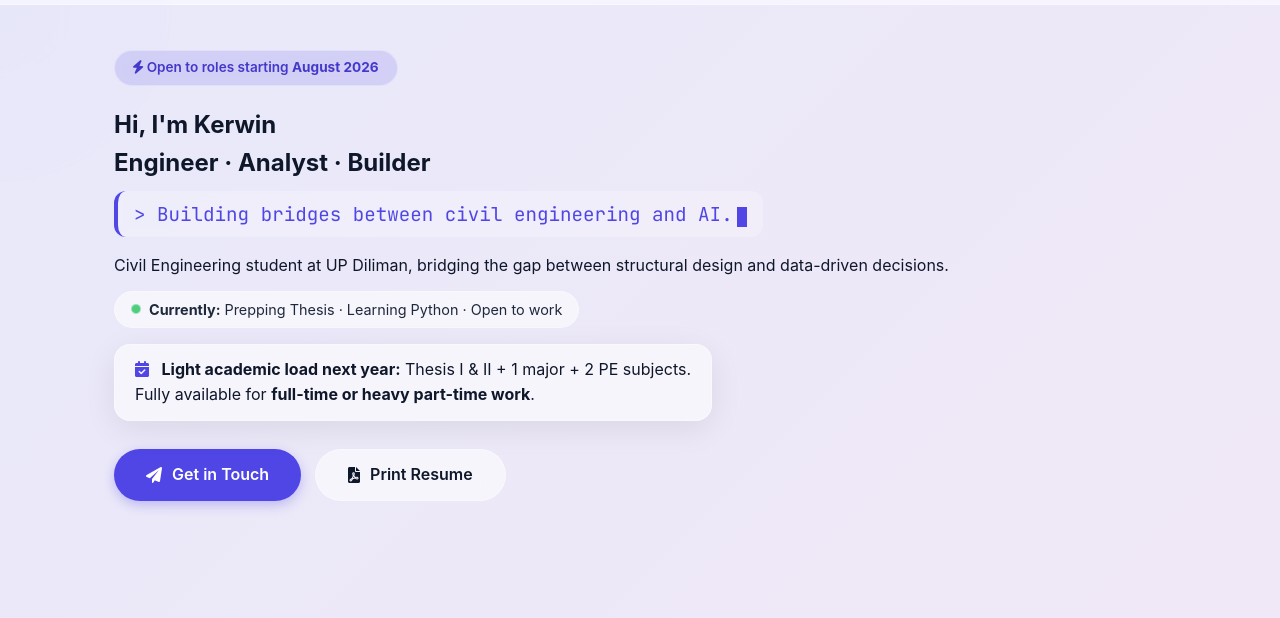
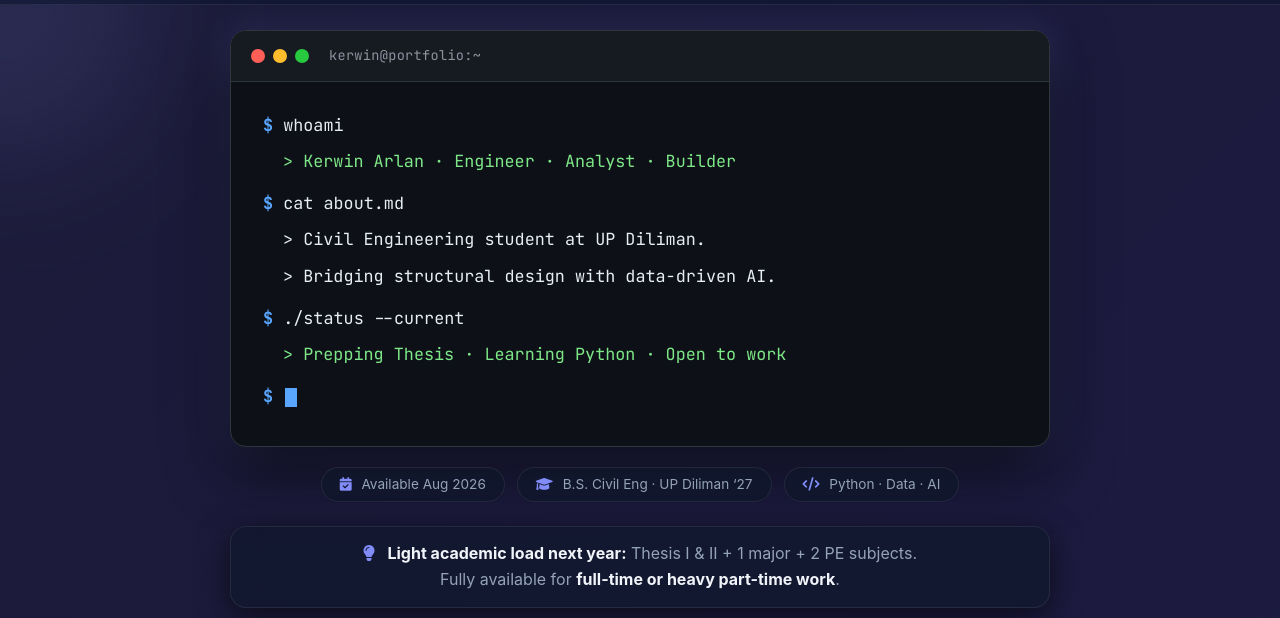
Before and after one commit to kerwinarlan/personal_website, a plain HTML site: page index.html in a window 1280 px wide. Shown: the part 60-678 px from the top of the page. Drawn offline with Linux system fonts and the light colour scheme.

Commit message:
Refactor index.html for dark mode and terminal styles
Updated HTML structure and styles for dark mode theme, adjusted terminal window styles, and improved accessibility features.

```diff
--- a/index.html
+++ b/index.html
@@ -1,45 +1,45 @@
 <!DOCTYPE html>
-<html lang="en">
+<html lang="en" data-theme="dark">
 <head>
   <meta charset="UTF-8" />
   <meta name="viewport" content="width=device-width, initial-scale=1.0" />
   <title>Kerwin Arlan – Engineer · Analyst · Builder</title>
-  <!-- Font Awesome + JetBrains Mono (terminal vibe) -->
+  <!-- Font Awesome + JetBrains Mono (terminal font) -->
   <link rel="stylesheet" href="https://cdnjs.cloudflare.com/ajax/libs/font-awesome/6.0.0-beta3/css/all.min.css" />
   <link href="https://fonts.googleapis.com/css2?family=JetBrains+Mono:wght@400;700&display=swap" rel="stylesheet" />
   <style>
-    /* ─── CSS Variables (Glass + Dark Mode) ─── */
+    /* ─── CSS Variables (Dark default) ─── */
     :root {
+      --glass-bg: rgba(15, 23, 42, 0.65);
+      --glass-bg-secondary: rgba(30, 41, 59, 0.4);
+      --glass-border: rgba(255, 255, 255, 0.08);
+      --glass-shadow: 0 8px 32px rgba(0, 0, 0, 0.6);
+
+      --text: #f1f5f9;
+      --text-secondary: #94a3b8;
+      --accent: #818cf8;
+      --accent-glow: rgba(129, 140, 248, 0.25);
+      --badge-bg: rgba(129, 140, 248, 0.2);
+      --badge-text: #a5b4fc;
+
+      --bg-start: #0f172a;
+      --bg-end: #1e1b4b;
+      --terminal-font: 'JetBrains Mono', monospace;
+    }
+
+    [data-theme="light"] {
       --glass-bg: rgba(255, 255, 255, 0.55);
       --glass-bg-secondary: rgba(255, 255, 255, 0.25);
       --glass-border: rgba(255, 255, 255, 0.35);
       --glass-shadow: 0 8px 32px rgba(0, 0, 0, 0.08);
-
       --text: #0f172a;
       --text-secondary: #1e293b;
       --accent: #4f46e5;
       --accent-glow: rgba(79, 70, 229, 0.3);
       --badge-bg: rgba(79, 70, 229, 0.15);
       --badge-text: #4338ca;
-
       --bg-start: #e0e7ff;
       --bg-end: #fce7f3;
-      --terminal-font: 'JetBrains Mono', monospace;
-    }
-
-    [data-theme="dark"] {
-      --glass-bg: rgba(15, 23, 42, 0.65);
-      --glass-bg-secondary: rgba(30, 41, 59, 0.4);
-      --glass-border: rgba(255, 255, 255, 0.08);
-      --glass-shadow: 0 8px 32px rgba(0, 0, 0, 0.4);
-      --text: #f1f5f9;
-      --text-secondary: #cbd5e1;
-      --accent: #818cf8;
-      --accent-glow: rgba(129, 140, 248, 0.25);
-      --badge-bg: rgba(129, 140, 248, 0.2);
-      --badge-text: #a5b4fc;
-      --bg-start: #0f172a;
-      --bg-end: #1e1b4b;
     }
 
     /* ─── BASE ─── */
@@ -57,10 +57,10 @@
       line-height: 1.6;
       min-height: 100vh;
       padding-top: 70px;
-      background: linear-gradient(-45deg, var(--bg-start), var(--bg-end), #dbeafe, #ede9fe);
+      background: linear-gradient(-45deg, var(--bg-start), var(--bg-end), #1a1a2e, #16213e);
       background-size: 400% 400%;
-      animation: gradientShift 12s ease infinite;
-      transition: color 0.3s;
+      animation: gradientShift 15s ease infinite;
+      transition: background 0.3s, color 0.3s;
     }
     @keyframes gradientShift {
       0% { background-position: 0% 50%; }
@@ -169,84 +169,141 @@
       color: var(--accent);
     }
 
-    /* ─── HERO (Terminal Flavour) ─── */
+    /* ════════════════════════════════════ */
+    /*  HERO — TERMINAL WINDOW STYLE      */
+    /* ════════════════════════════════════ */
     #hero {
-      padding: 40px 0 60px 0;
+      padding: 20px 0 50px 0;
     }
-    .hero-badge {
+
+    .terminal-window {
+      background: #0d1117;
+      border: 1px solid #30363d;
+      border-radius: 16px;
+      box-shadow: 0 20px 60px rgba(0, 0, 0, 0.7), 0 0 40px var(--accent-glow);
+      max-width: 820px;
+      margin: 0 auto;
+      overflow: hidden;
+      font-family: var(--terminal-font);
+    }
+
+    /* Terminal Header (traffic lights) */
+    .terminal-header {
+      display: flex;
+      align-items: center;
+      gap: 8px;
+      padding: 14px 20px;
+      background: #161b22;
+      border-bottom: 1px solid #30363d;
+    }
+    .terminal-dot {
+      width: 14px;
+      height: 14px;
+      border-radius: 50%;
       display: inline-block;
-      background: var(--badge-bg);
-      color: var(--badge-text);
-      font-weight: 600;
+    }
+    .terminal-dot.red { background: #ff5f56; }
+    .terminal-dot.yellow { background: #ffbd2e; }
+    .terminal-dot.green { background: #27c93f; }
+
+    .terminal-title {
+      color: #8b949e;
       font-size: 0.85rem;
-      padding: 6px 18px;
-      border-radius: 50px;
-      margin-bottom: 20px;
-      backdrop-filter: blur(4px);
-      border: 1px solid var(--glass-border);
+      margin-left: 12px;
+      font-weight: 400;
+      letter-spacing: 0.3px;
     }
-    .hero h1 {
-      font-size: 4rem;
-      font-weight: 800;
-      letter-spacing: -2px;
-      line-height: 1.1;
-      margin-bottom: 12px;
+
+    /* Terminal Body */
+    .terminal-body {
+      padding: 28px 32px;
+      color: #e6edf3;
+      font-size: 1.05rem;
+      line-height: 1.8;
+      min-height: 280px;
     }
-    .hero h1 .highlight {
-      background: linear-gradient(135deg, var(--accent), #a855f7);
-      -webkit-background-clip: text;
-      -webkit-text-fill-color: transparent;
-      background-clip: text;
+    .terminal-body .prompt {
+      color: #58a6ff;
+      font-weight: 700;
     }
-    /* Terminal typing area */
-    .hero-terminal {
-      font-family: var(--terminal-font);
-      font-size: 1.2rem;
-      color: var(--accent);
-      min-height: 2.8rem;
-      margin: 8px 0 16px 0;
-      background: var(--glass-bg-secondary);
-      backdrop-filter: blur(4px);
-      padding: 8px 16px;
-      border-radius: 12px;
-      border-left: 4px solid var(--accent);
+    .terminal-body .output {
+      color: #7ee787;
+      display: block;
+      padding-left: 20px;
+      margin-bottom: 6px;
+    }
+    .terminal-body .output-white {
+      color: #e6edf3;
+      display: block;
+      padding-left: 20px;
+      margin-bottom: 6px;
+    }
+    .terminal-body .cmd-line {
+      margin-bottom: 6px;
+    }
+
+    /* Blinking cursor inside terminal */
+    .cursor-blink {
       display: inline-block;
-      max-width: 100%;
-    }
-    .hero-terminal .cursor {
-      display: inline-block;
-      width: 10px;
+      width: 12px;
       height: 1.2rem;
-      background: var(--accent);
-      margin-left: 4px;
+      background: #58a6ff;
       vertical-align: text-bottom;
       animation: blink 1s step-end infinite;
+      margin-left: 2px;
     }
     @keyframes blink {
       0%, 100% { opacity: 1; }
       50% { opacity: 0; }
     }
-    .hero p {
-      font-size: 1.1rem;
+
+    /* Terminal badge (under the terminal) */
+    .terminal-badge {
+      text-align: center;
+      margin-top: 20px;
+      display: flex;
+      justify-content: center;
+      gap: 12px;
+      flex-wrap: wrap;
+    }
+    .terminal-badge span {
+      background: var(--glass-bg);
+      backdrop-filter: blur(8px);
+      border: 1px solid var(--glass-border);
+      padding: 6px 18px;
+      border-radius: 40px;
+      font-size: 0.85rem;
       color: var(--text-secondary);
-      max-width: 620px;
-      margin-top: 8px;
     }
+    .terminal-badge i {
+      color: var(--accent);
+      margin-right: 6px;
+    }
+
+    /* Availability note (outside terminal) */
     .hero-availability {
       font-size: 1rem;
       background: var(--glass-bg);
       backdrop-filter: blur(12px);
       border: 1px solid var(--glass-border);
-      padding: 12px 20px;
+      padding: 14px 24px;
       border-radius: 16px;
-      display: inline-block;
-      margin: 16px 0 28px 0;
+      max-width: 820px;
+      margin: 24px auto 0 auto;
+      text-align: center;
+      color: var(--text-secondary);
       box-shadow: var(--glass-shadow);
     }
+    .hero-availability strong {
+      color: var(--text);
+    }
+
     .hero-buttons {
       display: flex;
+      justify-content: center;
       flex-wrap: wrap;
       gap: 14px;
+      margin-top: 28px;
     }
     .btn-primary {
       background: var(--accent);
@@ -282,33 +339,6 @@
     .btn-secondary:hover {
       background: var(--glass-bg-secondary);
       transform: translateY(-3px);
-    }
-
-    /* ─── LIVE STATUS BADGE ─── */
-    .live-status {
-      display: inline-flex;
-      align-items: center;
-      gap: 8px;
-      font-size: 0.9rem;
-      background: var(--glass-bg);
-      backdrop-filter: blur(8px);
-      border: 1px solid var(--glass-border);
-      padding: 6px 16px;
-      border-radius: 40px;
-      margin-top: 12px;
-      color: var(--text-secondary);
-    }
-    .live-status .dot {
-      width: 10px;
-      height: 10px;
-      border-radius: 50%;
-      background: #22c55e;
-      display: inline-block;
-      animation: pulse-dot 1.8s ease-in-out infinite;
-    }
-    @keyframes pulse-dot {
-      0%, 100% { opacity: 1; transform: scale(1); }
-      50% { opacity: 0.5; transform: scale(0.8); }
     }
 
     /* ─── ABOUT, STATS ─── */
@@ -368,7 +398,7 @@
     }
     .exp-item:hover {
       transform: translateY(-6px) scale(1.01);
-      box-shadow: 0 20px 40px rgba(0, 0, 0, 0.1);
+      box-shadow: 0 20px 40px rgba(0, 0, 0, 0.3);
       border-color: var(--accent);
     }
     .exp-left .company {
@@ -538,12 +568,12 @@
       pointer-events: none;
       z-index: -1;
       transform: translate(-50%, -50%);
-      opacity: 0.6;
-      mix-blend-mode: soft-light;
+      opacity: 0.5;
+      mix-blend-mode: screen;
       transition: opacity 0.2s;
     }
-    [data-theme="dark"] .cursor-glow {
-      mix-blend-mode: screen;
+    [data-theme="light"] .cursor-glow {
+      mix-blend-mode: soft-light;
       opacity: 0.4;
     }
 
@@ -565,8 +595,8 @@
       }
       .nav-links.open { display: flex; }
       .hamburger { display: flex; }
-      .hero h1 { font-size: 2.6rem; }
-      .hero-terminal { font-size: 1rem; }
+      .terminal-body { font-size: 0.9rem; padding: 20px; }
+      .terminal-window { border-radius: 12px; }
       .about-grid { grid-template-columns: 1fr; }
       .about-stats { grid-template-columns: 1fr 1fr; }
       .exp-grid { grid-template-columns: 1fr; }
@@ -575,7 +605,7 @@
       .section-title { font-size: 1.6rem; }
     }
     @media (max-width: 480px) {
-      .hero h1 { font-size: 2rem; }
+      .terminal-body { font-size: 0.8rem; padding: 16px; }
       .hero-buttons { flex-direction: column; align-items: stretch; }
       .btn-primary, .btn-secondary { justify-content: center; }
     }
@@ -598,7 +628,7 @@
         <li><a href="#contact">Contact</a></li>
         <li>
           <button class="theme-toggle" id="themeToggle" aria-label="Toggle theme">
-            <i class="fas fa-moon" id="themeIcon"></i>
+            <i class="fas fa-sun" id="themeIcon"></i>
           </button>
         </li>
       </ul>
@@ -608,39 +638,57 @@
     </div>
   </nav>
 
-  <!-- ═══ HERO (Terminal + Live Status) ═══ -->
+  <!-- ═══ HERO – TERMINAL WINDOW ═══ -->
   <section id="hero">
     <div class="container fade-up">
-      <div class="hero-badge">
-        <i class="fas fa-bolt"></i> Open to roles starting <strong>August 2026</strong>
-      </div>
-      <h1>
-        Hi, I'm <span class="highlight">Kerwin</span><br />
-        Engineer · Analyst · Builder
-      </h1>
+      <div class="terminal-window">
+        <!-- Terminal Header (macOS traffic lights) -->
+        <div class="terminal-header">
+          <span class="terminal-dot red"></span>
+          <span class="terminal-dot yellow"></span>
+          <span class="terminal-dot green"></span>
+          <span class="terminal-title">kerwin@portfolio:~</span>
+        </div>
 
-      <!-- Terminal Typing Area -->
-      <div class="hero-terminal" id="typingContainer">
-        <span id="typingText"></span><span class="cursor"></span>
+        <!-- Terminal Body -->
+        <div class="terminal-body">
+          <div class="cmd-line">
+            <span class="prompt">$</span> whoami
+          </div>
+          <span class="output">> Kerwin Arlan · Engineer · Analyst · Builder</span>
+
+          <div class="cmd-line" style="margin-top: 12px;">
+            <span class="prompt">$</span> cat about.md
+          </div>
+          <span class="output-white">> Civil Engineering student at UP Diliman.</span>
+          <span class="output-white">> Bridging structural design with data-driven AI.</span>
+
+          <div class="cmd-line" style="margin-top: 12px;">
+            <span class="prompt">$</span> ./status --current
+          </div>
+          <span class="output">> Prepping Thesis · Learning Python · Open to work</span>
+
+          <div class="cmd-line" style="margin-top: 12px;">
+            <span class="prompt">$</span> <span class="cursor-blink"></span>
+          </div>
+        </div>
       </div>
 
-      <p>
-        Civil Engineering student at UP Diliman, bridging the gap between
-        structural design and data-driven decisions.
-      </p>
-
-      <!-- Live Status Badge -->
-      <div class="live-status">
-        <span class="dot"></span>
-        <span><strong>Currently:</strong> Prepping Thesis · Learning Python · Open to work</span>
+      <!-- Badges under terminal -->
+      <div class="terminal-badge">
+        <span><i class="fas fa-calendar-check"></i> Available Aug 2026</span>
+        <span><i class="fas fa-graduation-cap"></i> B.S. Civil Eng · UP Diliman ‘27</span>
+        <span><i class="fas fa-code"></i> Python · Data · AI</span>
       </div>
 
+      <!-- Availability note -->
       <div class="hero-availability">
-        <i class="fas fa-calendar-check" style="color: var(--accent); margin-right: 8px;"></i>
+        <i class="fas fa-lightbulb" style="color: var(--accent); margin-right: 8px;"></i>
         <strong>Light academic load next year:</strong> Thesis I &amp; II + 1 major + 2 PE subjects.<br />
         Fully available for <strong>full-time or heavy part-time work</strong>.
       </div>
 
+      <!-- CTA Buttons -->
       <div class="hero-buttons">
         <a href="#contact" class="btn-primary">
           <i class="fas fa-paper-plane"></i> Get in Touch
@@ -700,7 +748,7 @@
     </div>
   </section>
 
-  <!-- ═══ EXPERIENCE (BENTO) ═══ -->
+  <!-- ═══ EXPERIENCE ═══ -->
   <section id="experience">
     <div class="container">
       <div class="section-title fade-up">
@@ -717,7 +765,7 @@
             <div class="title">Junior Data Analyst</div>
             <ul>
               <li>Extracted and analyzed operational data using Excel and CRM tools, delivering insights that improved workflow efficiency by 12%.</li>
-              <li>Performed data quality checks on client databases, identifying and rectifying discrepancies to ensure 99% data integrity.</li>
+              <li>Performed data quality checks on client databases, ensuring 99% data integrity.</li>
               <li>Created weekly performance dashboards and reports to support strategic decision-making.</li>
               <li>Collaborated with cross-functional teams to reduce manual data entry time by 20%.</li>
             </ul>
@@ -732,9 +780,9 @@
           <div class="exp-right">
             <div class="title">AI Data Operations Specialist</div>
             <ul>
-              <li>Prepared, cleaned, and validated datasets for machine learning models, achieving 99.5% accuracy across training sets.</li>
+              <li>Prepared, cleaned, and validated datasets for machine learning models, achieving 99.5% accuracy.</li>
               <li>Executed data annotation and labeling guidelines, resolving ambiguous cases via systematic quality audits.</li>
-              <li>Audited data integrity across systems, correcting inconsistencies and documenting process improvements.</li>
+              <li>Audited data integrity across systems and documented process improvements.</li>
             </ul>
           </div>
         </div>
@@ -762,9 +810,9 @@
           <div class="exp-right">
             <div class="title">Customer Service Representative</div>
             <ul>
-              <li>Resolved complex billing and service issues, maintaining high customer satisfaction scores.</li>
-              <li>Managed escalations using systematic problem-solving and Salesforce CRM to track and analyze customer data.</li>
-              <li>Identified recurring service issues and collaborated with internal teams to implement long-term fixes.</li>
+              <li>Resolved complex billing and service issues, maintaining high customer satisfaction.</li>
+              <li>Managed escalations using systematic problem-solving and Salesforce CRM.</li>
+              <li>Identified recurring service issues and collaborated on long-term fixes.</li>
             </ul>
           </div>
         </div>
@@ -777,9 +825,9 @@
           <div class="exp-right">
             <div class="title">Assistant to Site Engineer (OJT)</div>
             <ul>
-              <li>Supervised quality control for floor tiling, plastering, and ceiling work across a 5-storey school building.</li>
-              <li>Documented daily progress of structural elements and verified correct fixture installations.</li>
-              <li>Supported daily inspections and reporting, ensuring compliance with construction standards.</li>
+              <li>Supervised quality control for tiling, plastering, and ceiling work on a 5-storey school building.</li>
+              <li>Documented daily progress of structural elements and verified fixture installations.</li>
+              <li>Supported daily inspections and reporting, ensuring compliance with standards.</li>
             </ul>
           </div>
         </div>
@@ -803,11 +851,11 @@
           <div class="exp-right">
             <div class="title">Japanese Language &amp; Nursing Care Training</div>
             <ul>
-              <li>Completed a 6‑month rigorous online program focused on technical Japanese vocabulary and caregiving protocols.</li>
-              <li>Passed the <strong>Nursing Care Language Evaluation</strong> and <strong>Nursing Care Skills Test</strong> during the program.</li>
-              <li>Participated in immersive cross‑cultural communication workshops and practical skills demonstrations.</li>
-              <li>Successfully balanced the training alongside full‑time data analyst responsibilities, demonstrating strong time management.</li>
-              <li>Concluded with a comprehensive final capstone assessment in August 2025, validating clinical communication and technical competency.</li>
+              <li>Completed a 6‑month rigorous online program focused on technical Japanese and caregiving protocols.</li>
+              <li>Passed the <strong>Nursing Care Language Evaluation</strong> and <strong>Nursing Care Skills Test</strong>.</li>
+              <li>Participated in immersive cross‑cultural communication workshops.</li>
+              <li>Balanced training alongside full‑time data analyst responsibilities, demonstrating strong time management.</li>
+              <li>Concluded with a comprehensive capstone assessment in August 2025.</li>
             </ul>
           </div>
         </div>
@@ -914,10 +962,10 @@
 
   <!-- ═══ JAVASCRIPT ═══ -->
   <script>
-    // ─── Dark Mode ───
+    // ─── Dark / Light Toggle ───
     const themeToggle = document.getElementById('themeToggle');
     const themeIcon = document.getElementById('themeIcon');
-    let currentTheme = localStorage.getItem('theme') || 'light';
+    let currentTheme = localStorage.getItem('theme') || 'dark';
 
     function applyTheme(theme) {
       document.documentElement.setAttribute('data-theme', theme);
@@ -943,19 +991,6 @@
       });
     });
 
-    // ─── Typing Effect (Terminal) ───
-    const text = "> Building bridges between civil engineering and AI.";
-    const typingElement = document.getElementById('typingText');
-    let charIndex = 0;
-
-    function typeEffect() {
-      if (charIndex < text.length) {
-        typingElement.innerHTML += text.charAt(charIndex);
-        charIndex++;
-        setTimeout(typeEffect, 30);
-      }
-    }
-
     // ─── Scroll Animations ───
     const fadeElements = document.querySelectorAll('.fade-up');
     const observer = new IntersectionObserver((entries) => {
@@ -969,9 +1004,6 @@
     fadeElements.forEach(el => observer.observe(el));
 
     window.addEventListener('load', () => {
-      // Trigger typing on load
-      typeEffect();
-      // Trigger visible for any already-in-view elements
       fadeElements.forEach(el => {
         const rect = el.getBoundingClientRect();
         if (rect.top < window.innerHeight) {
```
